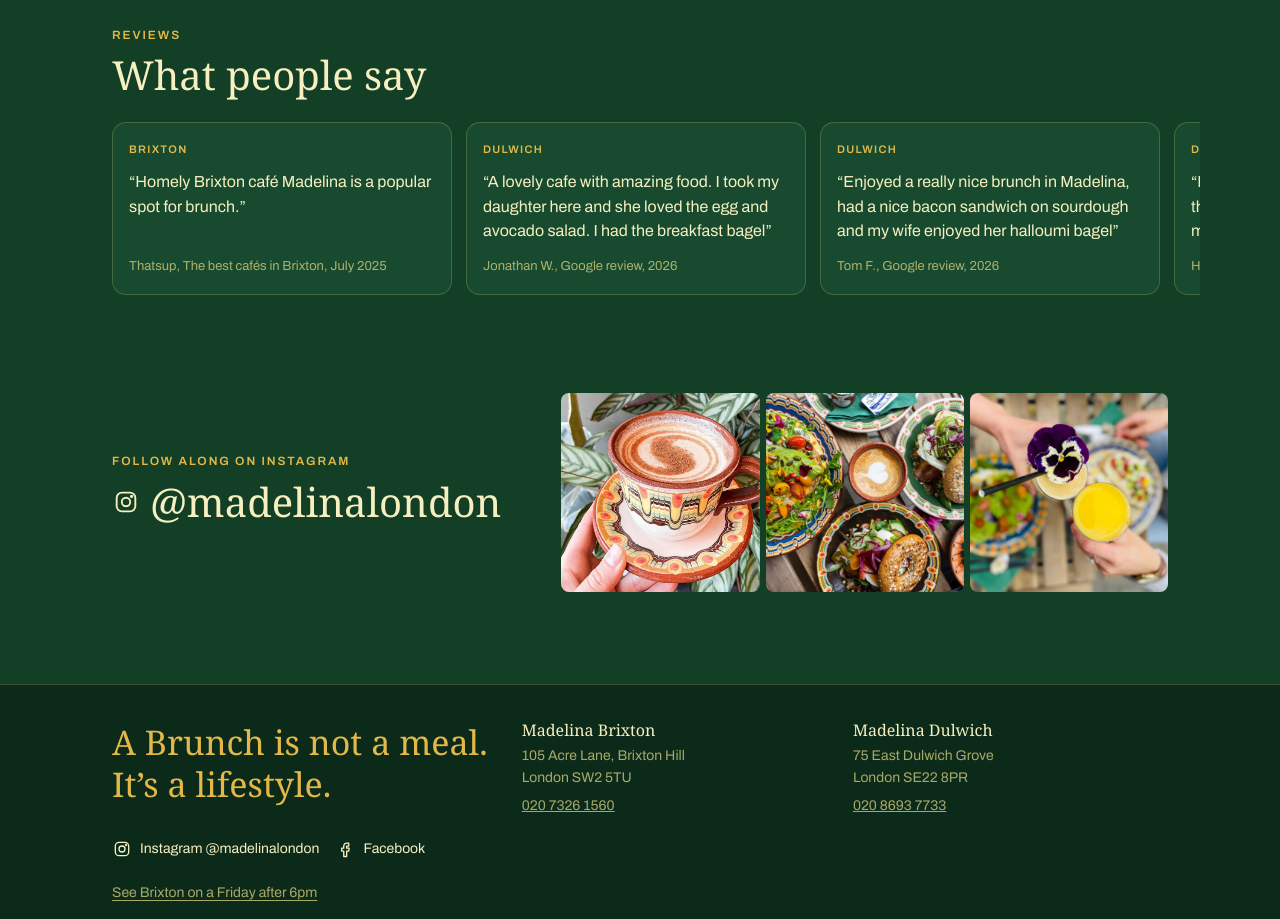
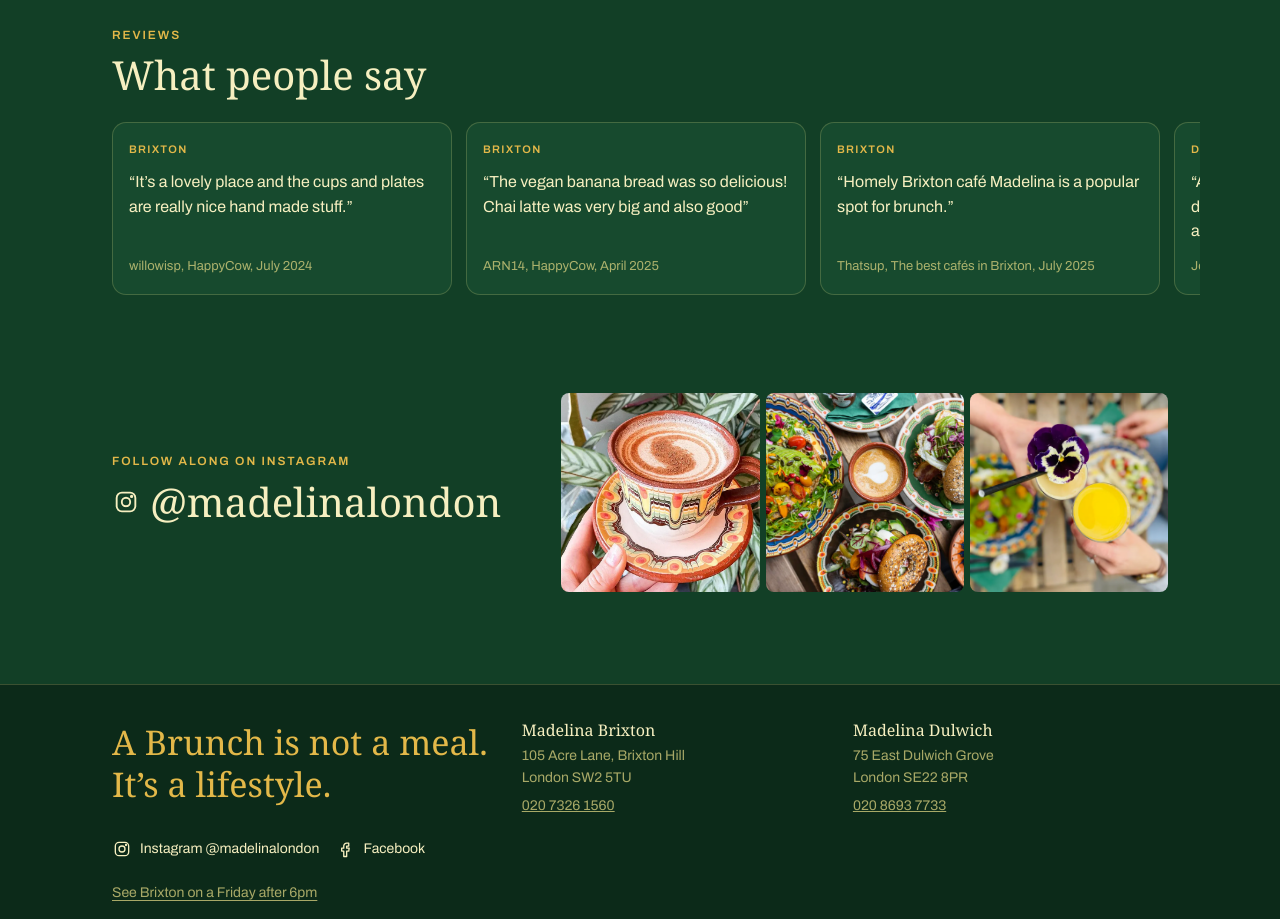
Before and after one commit to AlexWilder-Dev/Madelina, a React (Vite) app: page / in a window 1280 px wide. Shown: the part 3140-4059 px from the top of the page. Built offline with nearby package versions, Linux system fonts and the light colour scheme; no server answers; a web font is replaced by a local one.

Commit message:
Reviews: only full, credited quotes; Brixton quotes from HappyCow; notes on complaints

```diff
--- a/src/data/madelina.ts
+++ b/src/data/madelina.ts
@@ -321,7 +321,7 @@
 export const events = {
   wine: {
     title: 'Wine nights',
-    // Fri/Sat 6–11pm per Thatsup (updated June 2026) and DineAwards; boards per TripAdvisor and spinach.guide reviewers
+    // Fri/Sat 6–11pm per Thatsup (updated June 2026) and DineAwards; boards per a TripAdvisor reviewer
     body: 'On Friday and Saturday evenings the Brixton café stays open late for wine, with cheese boards and cured meats.',
     when: 'Friday & Saturday, 6pm–11pm',
   },
@@ -360,17 +360,31 @@
 // Only real, credited reviews, quoted exactly. Sources in research/notes.md.
 export const reviews: Review[] = [
   {
-    quote: 'A lovely cafe with amazing food. I took my daughter here and she loved the egg and avocado salad. I had the breakfast bagel',
+    quote: 'It’s a lovely place and the cups and plates are really nice hand made stuff.',
+    who: 'willowisp',
+    where: 'HappyCow',
+    when: 'July 2024',
+    branch: 'brixton',
+  },
+  {
+    quote: 'A lovely cafe with amazing food. I took my daughter here and she loved the egg and avocado salad.',
     who: 'Jonathan W.',
     where: 'Google review',
     when: '2026',
     branch: 'dulwich',
   },
   {
-    quote: 'Enjoyed a really nice brunch in Madelina, had a nice bacon sandwich on sourdough and my wife enjoyed her halloumi bagel',
-    who: 'Tom F.',
-    where: 'Google review',
-    when: '2026',
+    quote: 'The vegan banana bread was so delicious! Chai latte was very big and also good',
+    who: 'ARN14',
+    where: 'HappyCow',
+    when: 'April 2025',
+    branch: 'brixton',
+  },
+  {
+    quote: 'It feels more like someone’s front parlour than a café, and that’s precisely what makes it so appealing.',
+    who: 'Homegirl London',
+    where: 'blog',
+    when: 'August 2025',
     branch: 'dulwich',
   },
   {
@@ -381,13 +395,6 @@
     branch: 'brixton',
   },
   {
-    quote: 'It feels more like someone’s front parlour than a café, and that’s precisely what makes it so appealing.',
-    who: 'Homegirl London',
-    where: 'blog',
-    when: 'August 2025',
-    branch: 'dulwich',
-  },
-  {
     quote: 'Chorizo focaccia was fantastic!!',
     who: 'Cookie',
     where: 'Venuescanner',
```
Also changed, not shown: research/notes.md (+44 -7 lines).
